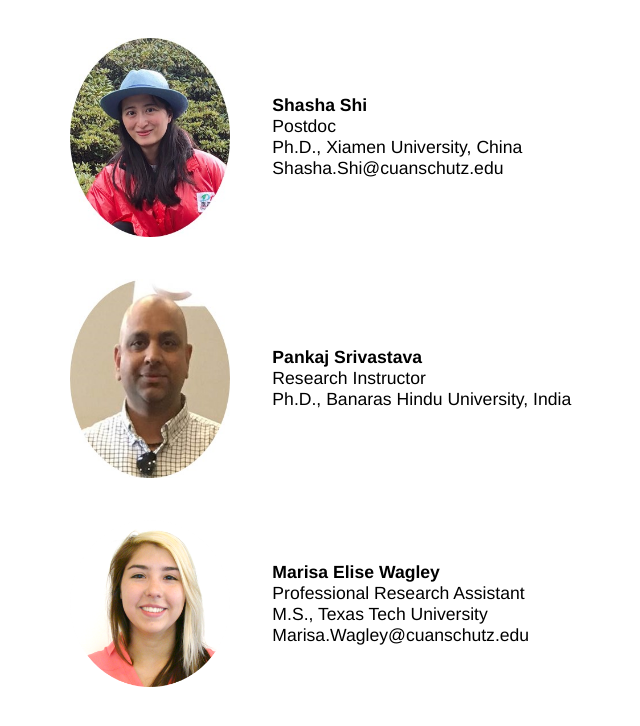
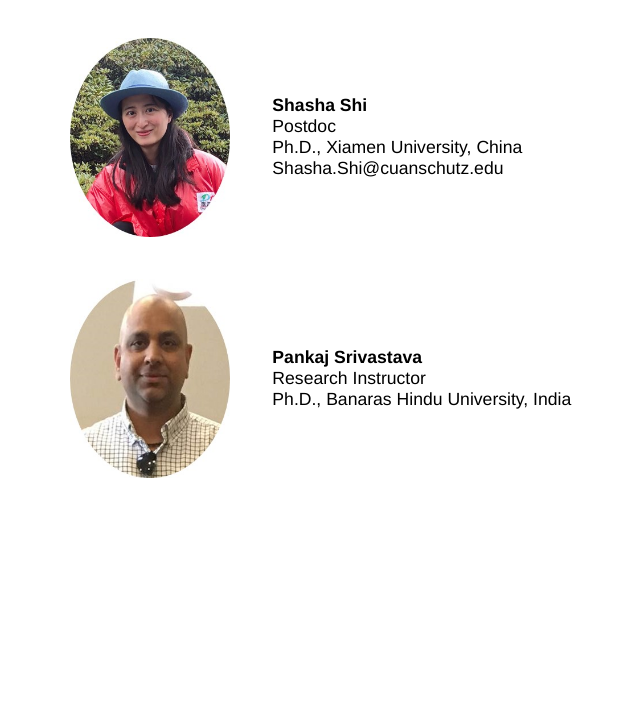
Before and after one commit to zhaolab-colorado/zhaolab-colorado.github.io, a plain HTML site: page people.html in a window 1280 px wide. Shown: the part 1845-2571 px from the top of the page, without its empty margins (313-953 px from the left). After the commit the page ends 2414 px from the top, so only its background shows below. Drawn offline with Linux system fonts and the light colour scheme.

Commit message:
Update people's page

```diff
--- a/people.html
+++ b/people.html
@@ -69,11 +69,6 @@ table {
 	<td> <strong>Pankaj Srivastava</strong> <br> Research Instructor <br> Ph.D., Banaras Hindu University, India <br>  </td>
 </tr>
 
-<tr>
-	<td> <img src="/Images/People/marisa.png" alt="Marisa Elise Wagley"> </td>
-	<td> <strong>Marisa Elise Wagley</strong> <br> Professional Research Assistant <br> M.S., Texas Tech University <br> Marisa.Wagley@cuanschutz.edu <br> </td>
-</tr>
-
 
 
 </table>
```
